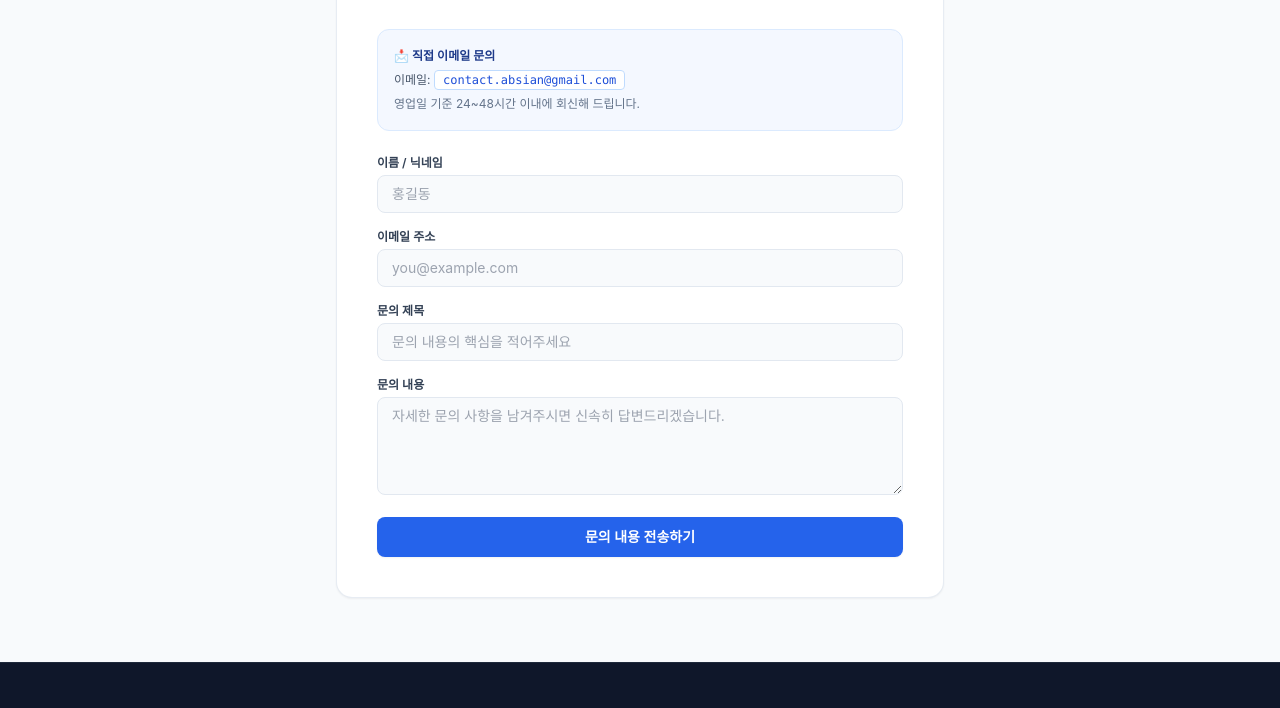
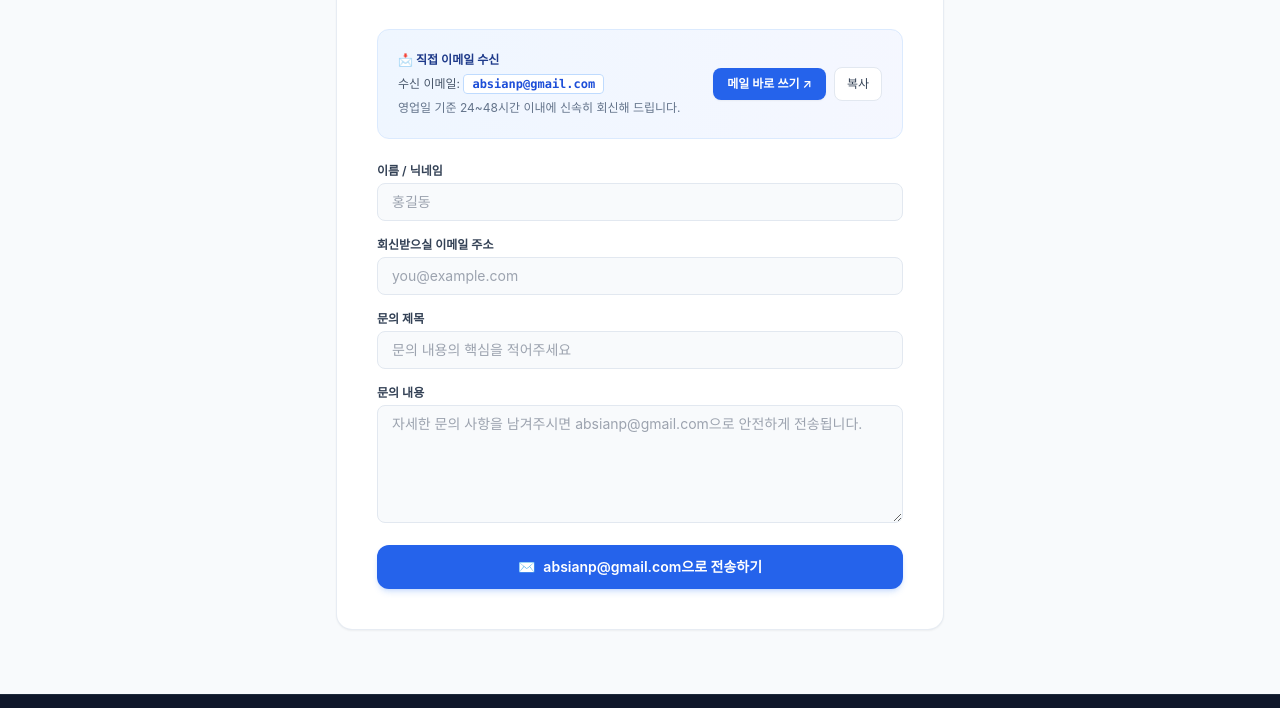
Before and after one commit to absianp/absianp.github.io, an Astro site in the folder blog-frontend/: page /contact in a window 1280 px wide. Shown: the part 237-945 px from the top of the page. Built offline with nearby package versions, Linux system fonts and the light colour scheme; Astro itself is replaced by a stand-in of ours.

Commit message:
feat(contact): connect contact form and direct mail to absianp@gmail.com

```diff
--- a/blog-frontend/src/pages/contact.astro
+++ b/blog-frontend/src/pages/contact.astro
@@ -8,23 +8,58 @@ import BaseLayout from '../layouts/BaseLayout.astro';
 >
   <div class="max-w-2xl mx-auto px-4 sm:px-6 lg:px-8 py-16">
     <div class="bg-white p-8 sm:p-10 rounded-2xl border border-slate-200/80 shadow-sm">
-      <h1 class="text-2xl sm:text-3xl font-extrabold text-slate-900 tracking-tight mb-2">문의하기</h1>
+      <div class="flex items-center gap-3 mb-2">
+        <div class="w-8 h-8 rounded-xl bg-blue-600 flex items-center justify-center text-white font-bold text-sm">
+          ✉️
+        </div>
+        <h1 class="text-2xl sm:text-3xl font-extrabold text-slate-900 tracking-tight">문의하기</h1>
+      </div>
       <p class="text-slate-600 text-sm mb-8">
         질문, 제휴 제안, 콘텐츠 정정 요청 등 언제든지 자유롭게 의견을 남겨주세요.
       </p>
 
       <div class="space-y-6">
-        <div class="p-4 bg-blue-50/70 border border-blue-100 rounded-xl text-xs text-slate-700 leading-relaxed">
-          <p class="font-semibold text-blue-900 mb-1">📩 직접 이메일 문의</p>
-          <p class="text-slate-600">이메일: <code class="bg-white px-2 py-0.5 rounded border border-blue-200 text-blue-700 font-mono">contact.absian@gmail.com</code></p>
-          <p class="text-slate-500 mt-1">영업일 기준 24~48시간 이내에 회신해 드립니다.</p>
+        <!-- Direct Email Card -->
+        <div class="p-5 bg-gradient-to-r from-blue-50 to-indigo-50/60 border border-blue-100 rounded-xl text-xs text-slate-700 leading-relaxed">
+          <div class="flex flex-col sm:flex-row sm:items-center justify-between gap-3">
+            <div>
+              <p class="font-semibold text-blue-900 mb-1 flex items-center gap-1.5">
+                <span>📩 직접 이메일 수신</span>
+              </p>
+              <p class="text-slate-600">
+                수신 이메일: <code class="bg-white px-2 py-0.5 rounded border border-blue-200 text-blue-700 font-mono font-semibold">absianp@gmail.com</code>
+              </p>
+              <p class="text-slate-500 mt-1">영업일 기준 24~48시간 이내에 신속히 회신해 드립니다.</p>
+            </div>
+            <div class="flex items-center gap-2 flex-shrink-0">
+              <a
+                href="mailto:absianp@gmail.com?subject=[앱시안 블로그 문의]"
+                class="px-3.5 py-1.5 bg-blue-600 hover:bg-blue-700 text-white font-semibold rounded-lg shadow-sm transition-colors text-center"
+              >
+                메일 바로 쓰기 ↗
+              </a>
+              <button
+                type="button"
+                id="copyEmailBtn"
+                class="px-3 py-1.5 bg-white hover:bg-slate-100 text-slate-700 font-medium rounded-lg border border-slate-200 transition-colors"
+                title="이메일 주소 복사"
+              >
+                복사
+              </button>
+            </div>
+          </div>
+          <span id="copyToast" class="hidden text-[11px] text-emerald-600 font-semibold mt-2 inline-block">
+            ✅ 이메일 주소가 클립보드에 복사되었습니다!
+          </span>
         </div>
 
-        <form class="space-y-4" onsubmit="event.preventDefault(); alert('문의가 성공적으로 전송되었습니다.');">
+        <!-- Contact Form -->
+        <form id="contactForm" class="space-y-4">
           <div>
             <label class="block text-xs font-semibold text-slate-700 mb-1">이름 / 닉네임</label>
             <input
               type="text"
+              id="senderName"
               required
               placeholder="홍길동"
               class="w-full px-3.5 py-2 text-sm bg-slate-50 border border-slate-200 rounded-lg focus:outline-none focus:ring-2 focus:ring-blue-500 focus:bg-white transition-all"
@@ -32,9 +67,10 @@ import BaseLayout from '../layouts/BaseLayout.astro';
           </div>
 
           <div>
-            <label class="block text-xs font-semibold text-slate-700 mb-1">이메일 주소</label>
+            <label class="block text-xs font-semibold text-slate-700 mb-1">회신받으실 이메일 주소</label>
             <input
               type="email"
+              id="senderEmail"
               required
               placeholder="you@example.com"
               class="w-full px-3.5 py-2 text-sm bg-slate-50 border border-slate-200 rounded-lg focus:outline-none focus:ring-2 focus:ring-blue-500 focus:bg-white transition-all"
@@ -45,6 +81,7 @@ import BaseLayout from '../layouts/BaseLayout.astro';
             <label class="block text-xs font-semibold text-slate-700 mb-1">문의 제목</label>
             <input
               type="text"
+              id="mailSubject"
               required
               placeholder="문의 내용의 핵심을 적어주세요"
               class="w-full px-3.5 py-2 text-sm bg-slate-50 border border-slate-200 rounded-lg focus:outline-none focus:ring-2 focus:ring-blue-500 focus:bg-white transition-all"
@@ -54,21 +91,54 @@ import BaseLayout from '../layouts/BaseLayout.astro';
           <div>
             <label class="block text-xs font-semibold text-slate-700 mb-1">문의 내용</label>
             <textarea
-              rows="4"
+              id="mailBody"
+              rows="5"
               required
-              placeholder="자세한 문의 사항을 남겨주시면 신속히 답변드리겠습니다."
+              placeholder="자세한 문의 사항을 남겨주시면 absianp@gmail.com으로 안전하게 전송됩니다."
               class="w-full px-3.5 py-2 text-sm bg-slate-50 border border-slate-200 rounded-lg focus:outline-none focus:ring-2 focus:ring-blue-500 focus:bg-white transition-all"
             ></textarea>
           </div>
 
           <button
             type="submit"
-            class="w-full py-2.5 px-4 bg-blue-600 hover:bg-blue-700 text-white font-semibold text-sm rounded-lg shadow-sm transition-all"
+            class="w-full py-3 px-4 bg-blue-600 hover:bg-blue-700 text-white font-semibold text-sm rounded-xl shadow-md shadow-blue-500/20 transition-all flex items-center justify-center gap-2"
           >
-            문의 내용 전송하기
+            <span>✉️</span>
+            <span>absianp@gmail.com으로 전송하기</span>
           </button>
         </form>
       </div>
     </div>
   </div>
+
+  <script is:inline>
+    // Copy Email to Clipboard
+    const copyBtn = document.getElementById('copyEmailBtn');
+    const toast = document.getElementById('copyToast');
+    if (copyBtn && toast) {
+      copyBtn.addEventListener('click', () => {
+        navigator.clipboard.writeText('absianp@gmail.com').then(() => {
+          toast.classList.remove('hidden');
+          setTimeout(() => toast.classList.add('hidden'), 3000);
+        });
+      });
+    }
+
+    // Submit Form via Mailto Handler
+    const form = document.getElementById('contactForm');
+    if (form) {
+      form.addEventListener('submit', (e) => {
+        e.preventDefault();
+        const name = document.getElementById('senderName').value.trim();
+        const email = document.getElementById('senderEmail').value.trim();
+        const subject = document.getElementById('mailSubject').value.trim();
+        const body = document.getElementById('mailBody').value.trim();
+
+        const fullSubject = encodeURIComponent(`[앱시안 문의] ${subject}`);
+        const fullBody = encodeURIComponent(`보낸 사람: ${name} (${email})\n\n[문의 내용]\n${body}`);
+
+        window.location.href = `mailto:absianp@gmail.com?subject=${fullSubject}&body=${fullBody}`;
+      });
+    }
+  </script>
 </BaseLayout>
```
